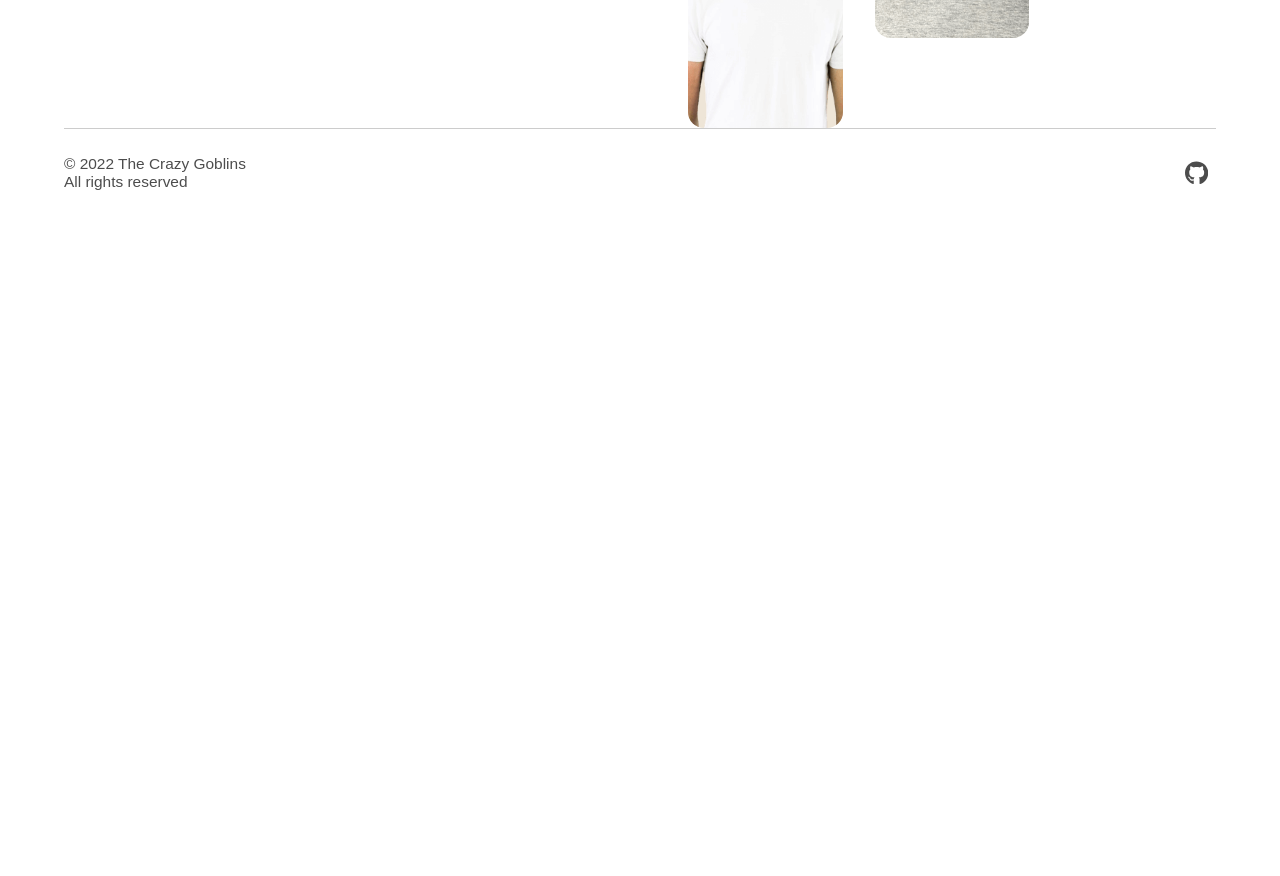
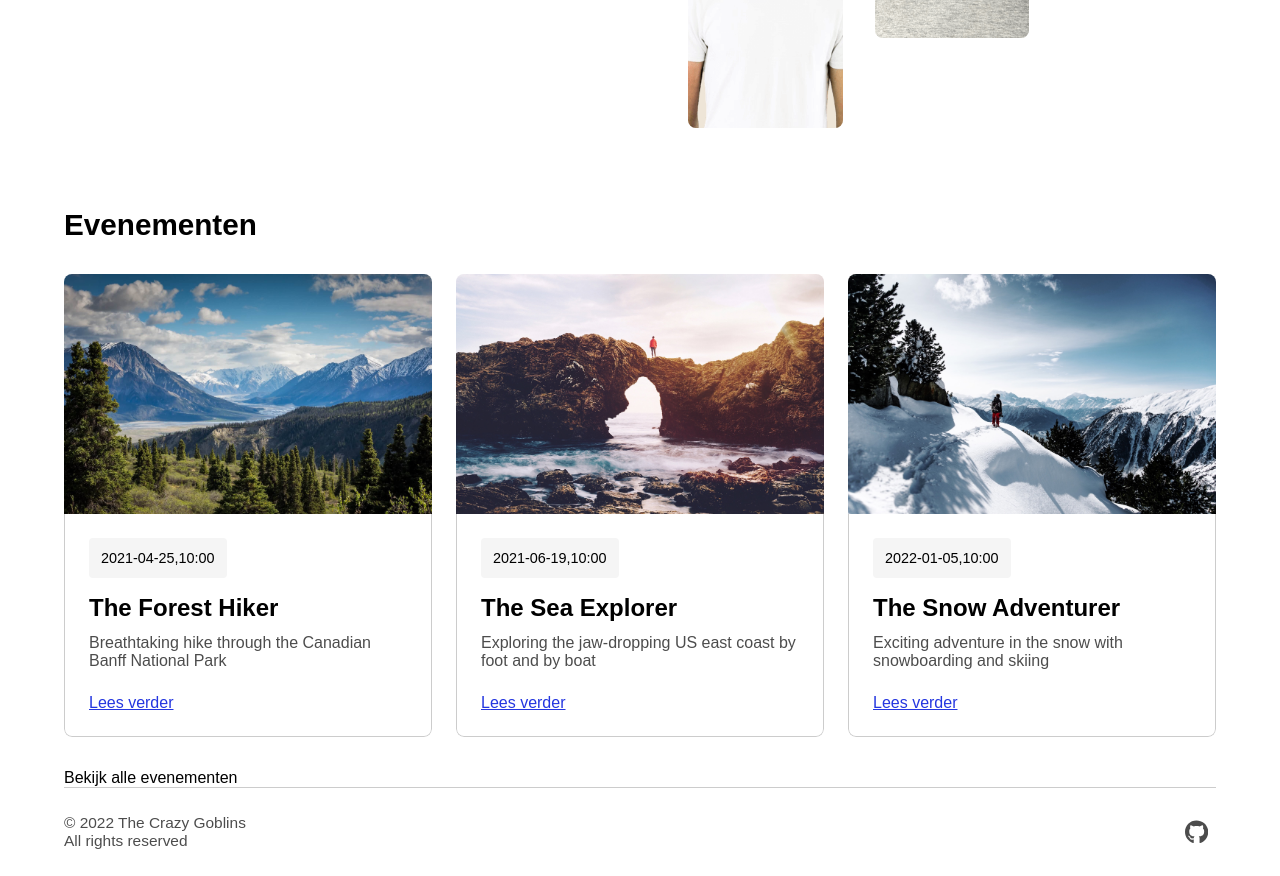
Before and after one commit to Markiesch/Hackathon, a Nuxt app: page / in a window 1280 px wide. Shown: the part 720-1596 px from the top of the page. Before the commit the page ends 937 px from the top, so only its background shows below. Built offline with nearby package versions, Linux system fonts and the light colour scheme.

Commit message:
Added latest event section

```diff
--- a/pages/index.vue
+++ b/pages/index.vue
@@ -1,3 +1,7 @@
+<script setup lang="ts">
+import { events } from "~~/data/events";
+</script>
+
 <template>
   <div>
     <section class="hero">
@@ -24,6 +28,14 @@
         </div>
       </div>
     </section>
+
+    <section class="event__section">
+      <h2>Evenementen</h2>
+      <div class="event__container">
+        <EventCard v-for="event in events.slice(0, 3)" :event="event" />
+      </div>
+      <NuxtLink to="/events">Bekijk alle evenementen</NuxtLink>
+    </section>
   </div>
 </template>
 
--- a/styles/pages/_index.scss
+++ b/styles/pages/_index.scss
@@ -37,7 +37,7 @@
     padding-left: 3rem;
 
     div {
-      border-radius: 1rem;
+      border-radius: 0.5rem;
       overflow: hidden;
       height: 45vh;
       background-color: rgb(223, 227, 228);
@@ -79,3 +79,20 @@
     }
   }
 }
+
+.event {
+  &__section {
+    padding-top: 5rem;
+
+    h2 {
+      font-size: $fontsize-600;
+    }
+  }
+
+  &__container {
+    padding: 2rem 0;
+    display: grid;
+    grid-template-columns: 1fr 1fr 1fr;
+    gap: 1.5rem;
+  }
+}
```
